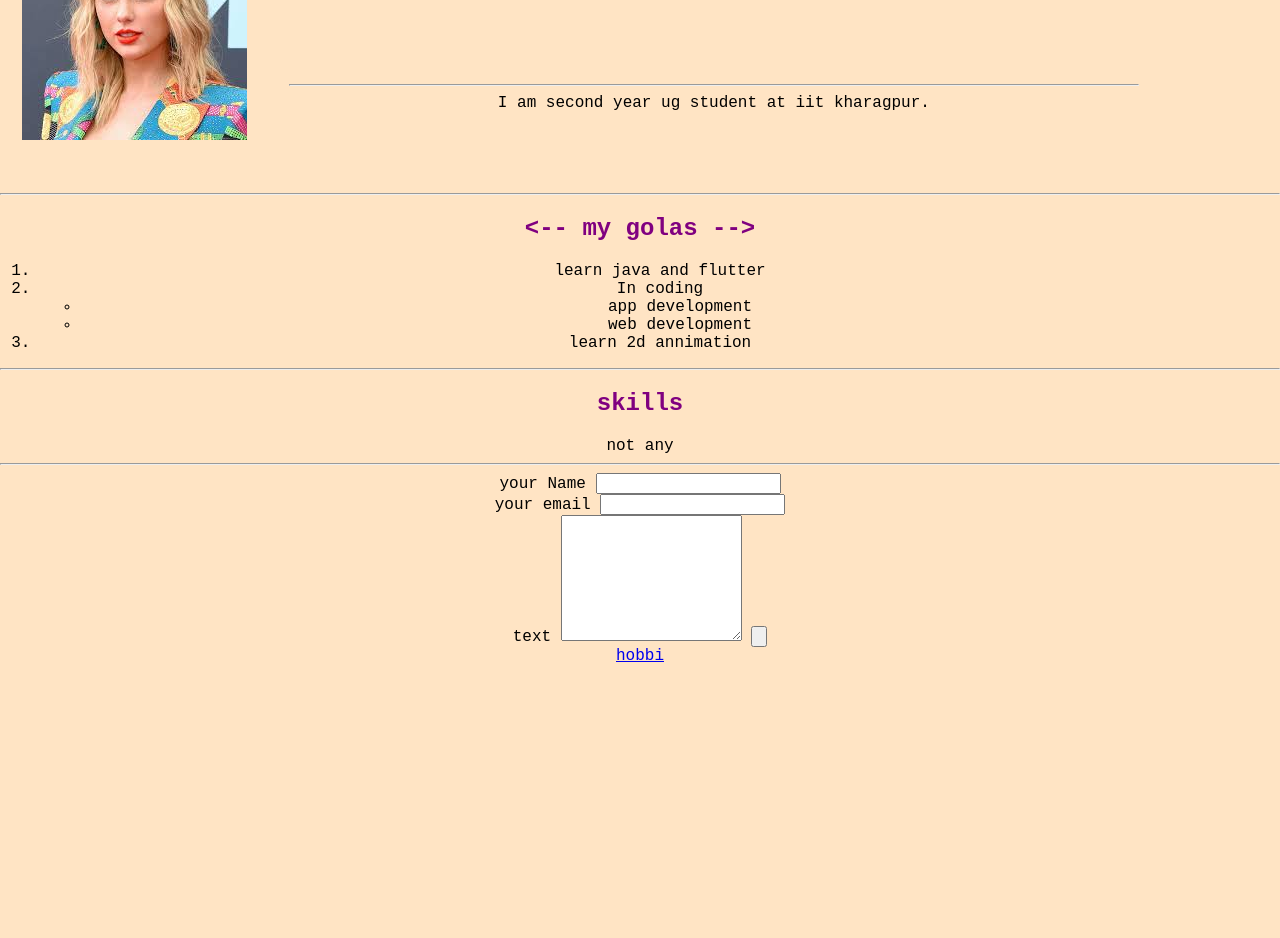
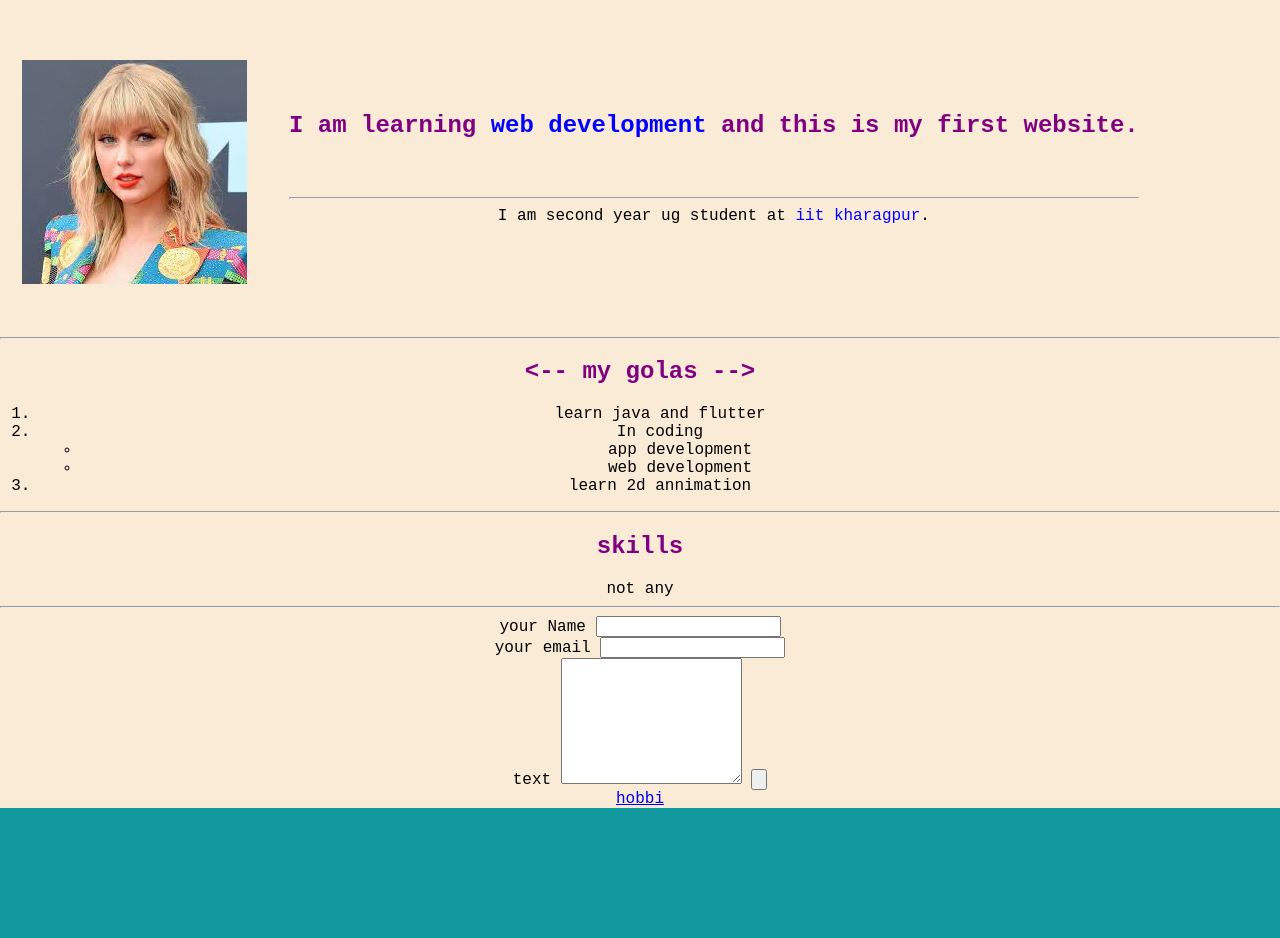
Before and after one commit to picode13/second, a plain HTML site: page index.html in a window 1280 px wide. Shown: the part 728-1666 px from the top of the page. Before the commit the page ends 1393 px from the top, so only its background shows below. Drawn offline with Linux system fonts and the light colour scheme; a web font is replaced by a local one.

Commit message:
Add files via upload

```diff
--- a/css/styles.css
+++ b/css/styles.css
@@ -4,18 +4,26 @@ body {
     text-align: center;
     font-family: Comic Neue, monospace;
 }
-
+p{
+  line-height: 2;
+}
 h1 {
     padding-top: 20px;
+    margin: 30px auto 0 auto;
 color: #7fff00;
-font-size: 50px;
+font-size: 5.625em;
+font-family: Sacramento, monospace;
+line-height: 1.3
 }
 h1:hover {
 color: gold;
-font-size: 50px;
+font-size: 30px;
+font-size: 5.625rem;
 }
 h3{
+  font-size: 2rem;
   color: blue;
+  font-weight: normal;
 }
 .topstar{
   padding-top: 10px;
@@ -41,3 +49,22 @@ width: 50%;
 .htwo{
   color: purple;
 }
+.web{
+  color: blue;
+}
+.sw{
+margin-top: 30px;
+}
+#cil {
+ width = 20px;
+ height = 20px;
+ float: left;
+}
+.pencil {
+
+}
+.bottom{
+  width: 100%;
+  height: 130px;
+  background-color: #11999E;
+}
--- a/index.html
+++ b/index.html
@@ -11,6 +11,7 @@
 
 </head>
 <body>
+<!    <body style="background-color: #ffe4c4">
 <img class="topstar"src="images/str.png" alt="star">
 
 <center>   <h1>Angela Su</h1>
@@ -29,17 +30,12 @@
 
 </style>
 
-  </head>
-
-
-  <body style="background-color: #ffe4c4">
-
-<table cellpadding="20">
+<table class="sw" cellpadding="20">
   <tr>
-    <td>  <img src="images/images.jpeg" alt=""></td>
-    <td> <h2 class="htwo">I am learning web development and this is my first website. </h2><h1 id = "head"></h1>
+    <td>  <img class="sw" src="images/images.jpeg" alt="dont now"></td>
+    <td> <h2 class="htwo">I am learning <span class="web">web development</span> and this is my first website. </h2><h1 id = "head"></h1>
        <hr>
-  I am second year ug student at iit kharagpur.</td>
+  I am second year ug student at <span class="web">iit kharagpur</span>.</td>
   </tr>
 </table>
 
@@ -59,9 +55,18 @@
 
 </ol>
 <hr>
+<div class="pencil">
+
+
+
 <h2 class="htwo">skills</h2>
 not any
+
+</div>
 <hr>
+<div class="say">
+
+
 <form class="" action="mailto:anupchandak322@gmail.com" method="post" enctype="
 ">
   <label for="">your Name</label>
@@ -76,6 +81,8 @@ not any
 </form>
 <a href="ef">hobbi</a>
 
+</div>
+<div class="bottom">
 
-
+</div>
 </body>
```
Also changed, not shown: images/pencil.png (added).
